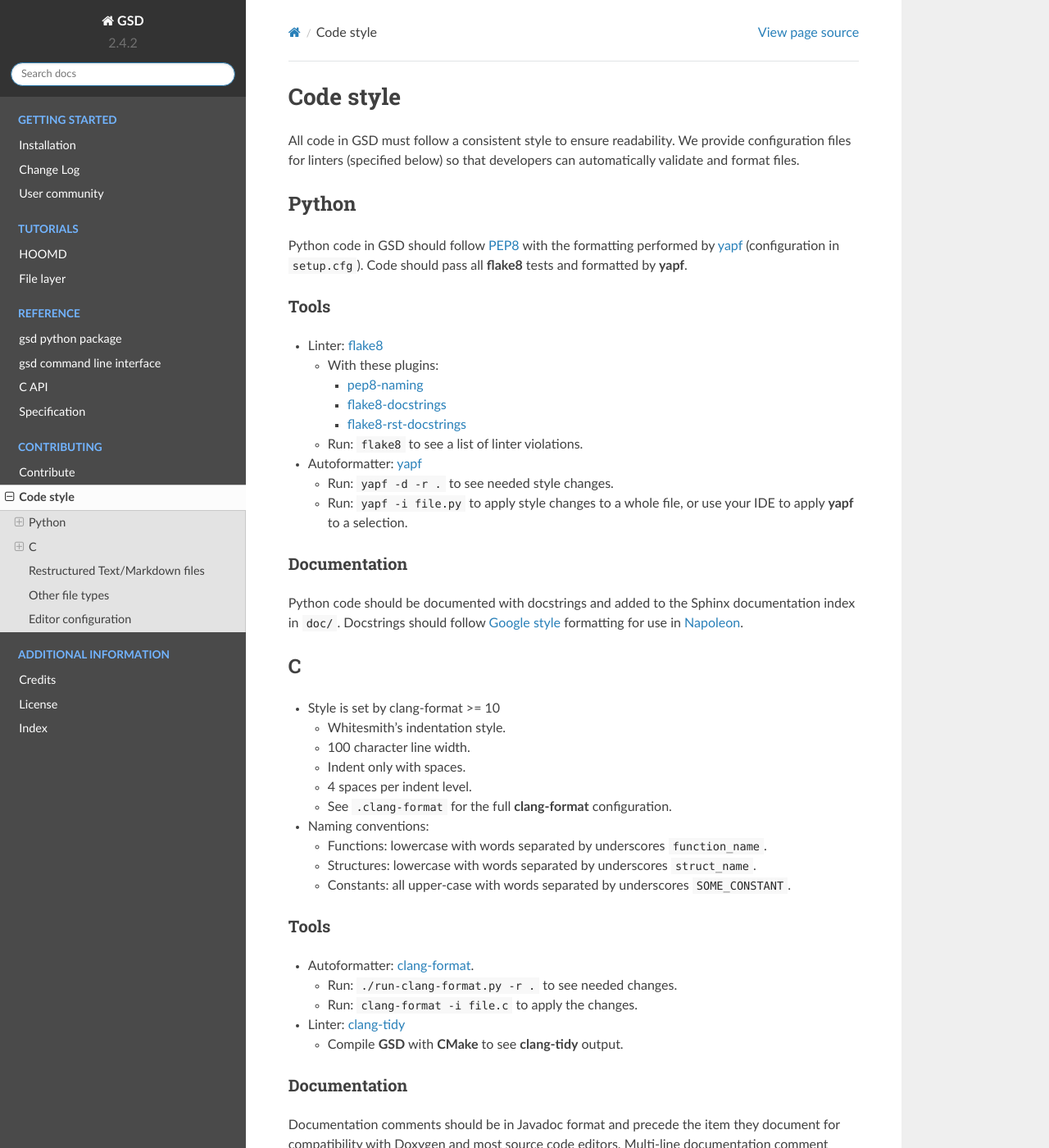
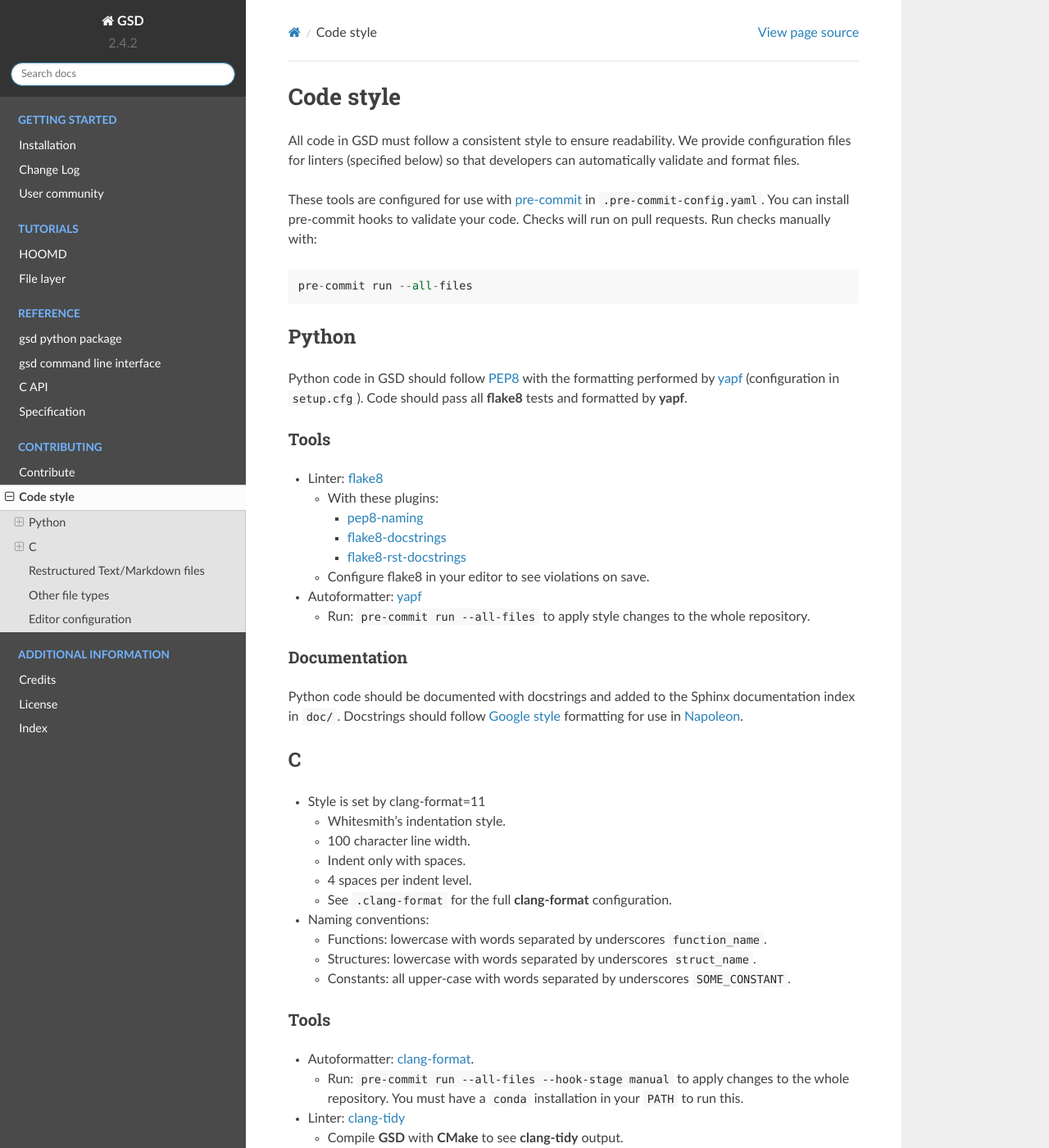
Before and after one commit to glotzerlab/gsd, a Sphinx documentation site: the page built from doc/style.rst, in a window 1280 px wide and 1400 px high. Shown: the whole window at 82% size. Built offline with Sphinx 7.4.7 and the Read the Docs theme 2.0.0, drawn with Linux system fonts in a browser that asks for light colours.

Commit message:
Update style documentation

```diff
--- a/doc/style.rst
+++ b/doc/style.rst
@@ -5,17 +5,25 @@
 Code style
 ==========
 
-All code in GSD must follow a consistent style to ensure readability.
-We provide configuration files for linters (specified below) so that developers
-can automatically validate and format files.
+All code in GSD must follow a consistent style to ensure readability. We provide configuration files
+for linters (specified below) so that developers can automatically validate and format files.
+
+These tools are configured for use with `pre-commit`_ in ``.pre-commit-config.yaml``. You can
+install pre-commit hooks to validate your code. Checks will run on pull requests. Run checks
+manually with::
+
+    pre-commit run --all-files
+
+.. _pre-commit: https://pre-commit.com/
 
 Python
 ------
 
-Python code in GSD should follow `PEP8
-<https://www.python.org/dev/peps/pep-0008>`_ with the formatting performed by
-`yapf <https://github.com/google/yapf>`_ (configuration in ``setup.cfg``).
-Code should pass all **flake8** tests and formatted by **yapf**.
+Python code in GSD should follow `PEP8`_ with the formatting performed by `yapf`_ (configuration in
+``setup.cfg``). Code should pass all **flake8** tests and formatted by **yapf**.
+
+.. _PEP8: https://www.python.org/dev/peps/pep-0008
+.. _yapf: https://github.com/google/yapf
 
 Tools
 ^^^^^
@@ -28,28 +36,26 @@
     * `flake8-docstrings <https://gitlab.com/pycqa/flake8-docstrings>`_
     * `flake8-rst-docstrings <https://github.com/peterjc/flake8-rst-docstrings>`_
 
-  * Run: ``flake8`` to see a list of linter violations.
-
+  * Configure flake8 in your editor to see violations on save.
 
 * Autoformatter: `yapf <https://github.com/google/yapf>`_
 
-  * Run: ``yapf -d -r .`` to see needed style changes.
-  * Run: ``yapf -i file.py`` to apply style changes to a whole file, or use
-    your IDE to apply **yapf** to a selection.
+  * Run: ``pre-commit run --all-files`` to apply style changes to the whole
+    repository.
 
 Documentation
 ^^^^^^^^^^^^^
 
-Python code should be documented with docstrings and added to the Sphinx
-documentation index in ``doc/``. Docstrings should follow `Google style
-<https://www.sphinx-doc.org/en/master/usage/extensions/example_google.html#example-google>`_
-formatting for use in `Napoleon
-<https://www.sphinx-doc.org/en/master/usage/extensions/napoleon.html>`_.
+Python code should be documented with docstrings and added to the Sphinx documentation index in
+``doc/``. Docstrings should follow `Google style`_ formatting for use in `Napoleon`_.
+
+.. _Google Style: https://www.sphinx-doc.org/en/master/usage/extensions/example_google.html#example-google
+.. _Napoleon: https://www.sphinx-doc.org/en/master/usage/extensions/napoleon.html
 
 C
 ---
 
-* Style is set by clang-format >= 10
+* Style is set by clang-format=11
 
   * Whitesmith's indentation style.
   * 100 character line width.
@@ -71,8 +77,9 @@
 
 * Autoformatter: `clang-format <https://clang.llvm.org/docs/ClangFormat.html>`_.
 
-  * Run: ``./run-clang-format.py -r .`` to see needed changes.
-  * Run: ``clang-format -i file.c`` to apply the changes.
+  * Run: ``pre-commit run --all-files --hook-stage manual`` to apply changes to
+    the whole repository. You must have a ``conda`` installation in your
+    ``PATH`` to run this.
 
 * Linter: `clang-tidy <https://clang.llvm.org/extra/clang-tidy/>`_
 
@@ -81,10 +88,9 @@
 Documentation
 ^^^^^^^^^^^^^
 
-Documentation comments should be in Javadoc format and precede the item they
-document for compatibility with Doxygen and most source code editors. Multi-line
-documentation comment blocks start with ``/**`` and single line ones start with
-``///``.
+Documentation comments should be in Javadoc format and precede the item they document for
+compatibility with Doxygen and most source code editors. Multi-line documentation comment blocks
+start with ``/**`` and single line ones start with ``///``.
 
 See :file:`gsd.h` for an example.
 
@@ -98,8 +104,8 @@
 Other file types
 ----------------
 
-Use your best judgment and follow existing patterns when styling CMake and other
-files types. The following general guidelines apply:
+Use your best judgment and follow existing patterns when styling CMake and other files types. The
+following general guidelines apply:
 
 * 100 character line width.
 * 4 spaces per indent level.
@@ -108,6 +114,5 @@
 Editor configuration
 --------------------
 
-`Visual Studio Code <https://code.visualstudio.com/>`_ users: Open the provided
-workspace file (``gsd.code-workspace``) which provides configuration settings
-for these style guidelines.
+`Visual Studio Code <https://code.visualstudio.com/>`_ users: Open the provided workspace file
+(``gsd.code-workspace``) which provides configuration settings for these style guidelines.
```
